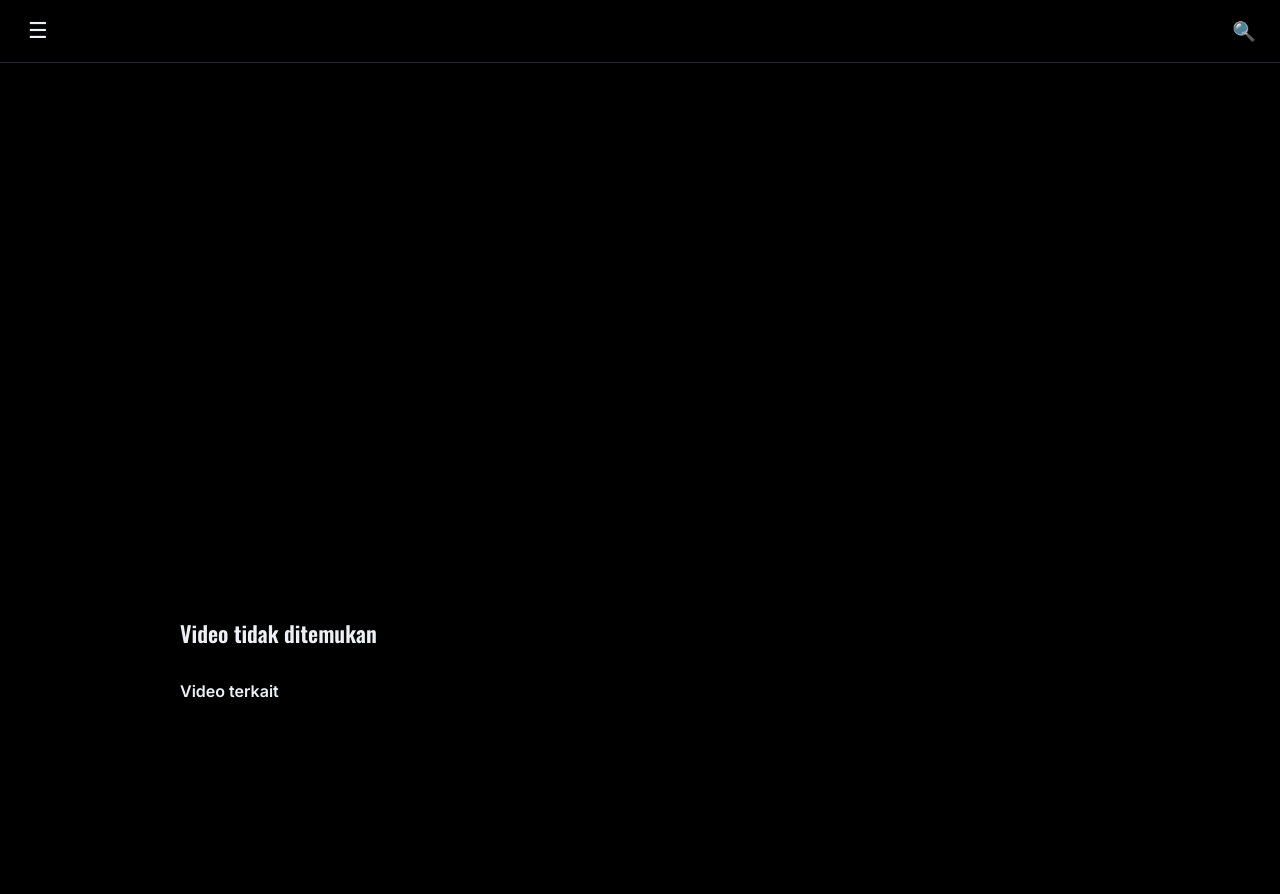
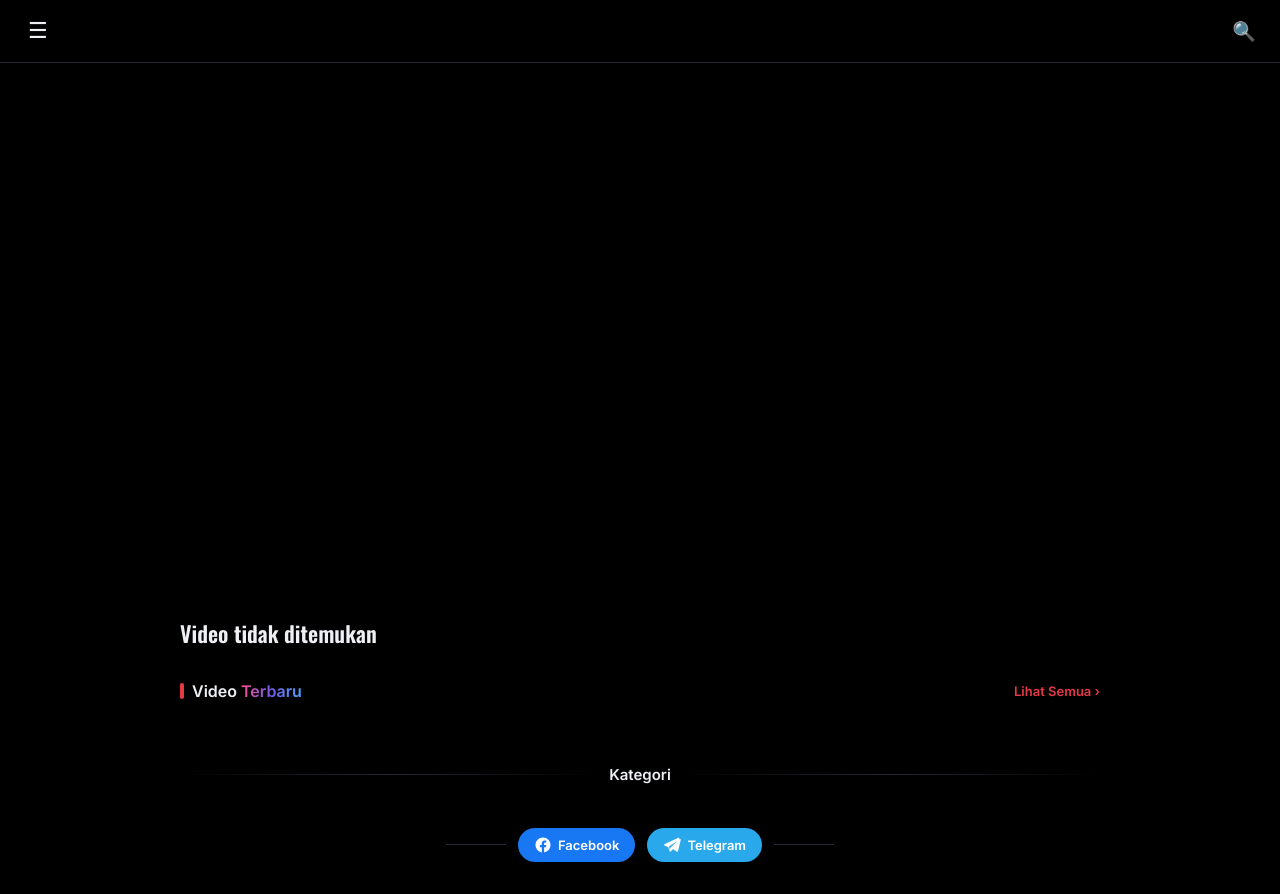
Before and after one commit to alex0402200-art/Hdr-web, a website: page public/player.html in a window 1280 px wide. Before the commit the page ends 800 px from the top, so only its background shows below. Drawn offline with nearby package versions, Linux system fonts and the light colour scheme; no server answers.

Commit message:
Add search functionality and social media links

```diff
--- a/public/player.html
+++ b/public/player.html
@@ -19,7 +19,12 @@
       <div id="sideMenuCategories"></div>
     </div>
   </div>
-  <a href="/" class="icon-btn header-search-btn" aria-label="Cari">&#128269;</a>
+  <div class="player-search-wrap">
+    <button type="button" class="icon-btn header-search-btn" id="searchToggleBtn" aria-label="Cari">&#128269;</button>
+    <form class="player-search-box" id="playerSearchForm">
+      <input type="text" id="playerSearchInput" placeholder="Cari film, series, atau judul...">
+    </form>
+  </div>
 </header>
 
 <div class="player-wrap">
@@ -28,8 +33,30 @@
     <h1 id="videoTitle">Memuat...</h1>
     <div class="video-meta" id="videoMeta"></div>
   </div>
-  <div class="related-title">Video terkait</div>
+
+  <div class="related-header">
+    <div class="related-title"><span class="bar-accent"></span>Video <span class="grad-text">Terbaru</span></div>
+    <a href="/" id="seeAllLink" class="see-all-link">Lihat Semua &#8250;</a>
+  </div>
   <div class="grid" id="relatedGrid"></div>
+
+  <div class="player-categories">
+    <div class="section-divider"><span>Kategori</span></div>
+    <div class="player-categories-pills" id="playerCategoryPills"></div>
+  </div>
+
+  <div class="player-social-footer">
+    <span class="footer-divider-line"></span>
+    <a href="#" id="footerFacebook" class="footer-social-btn fb" target="_blank" rel="noopener">
+      <svg width="18" height="18" viewBox="0 0 24 24" fill="currentColor"><path d="M22 12c0-5.5-4.5-10-10-10S2 6.5 2 12c0 5 3.7 9.1 8.4 9.9v-7H7.9V12h2.5V9.8c0-2.5 1.5-3.9 3.8-3.9 1.1 0 2.2.2 2.2.2v2.5h-1.3c-1.2 0-1.6.8-1.6 1.6V12h2.8l-.4 2.9h-2.4v7C18.3 21.1 22 17 22 12z"/></svg>
+      Facebook
+    </a>
+    <a href="#" id="footerTelegram" class="footer-social-btn tg" target="_blank" rel="noopener">
+      <svg width="18" height="18" viewBox="0 0 24 24" fill="currentColor"><path d="M21.9 4.3c.3-1.2-.9-2.2-2-1.7L2.4 10.5c-1.2.5-1.1 2.2.1 2.6l4.5 1.5 1.7 5.4c.3.9 1.5 1.1 2.1.3l2.5-3.1 4.6 3.4c.9.6 2.1.1 2.3-1l3.7-15.3zM8.3 13.6l9.5-6c.2-.1.4.2.2.3l-7.9 7.3c-.3.3-.5.7-.6 1.1l-.3 2.3-1-4c-.1-.4 0-.8.1-1z"/></svg>
+      Telegram
+    </a>
+    <span class="footer-divider-line"></span>
+  </div>
 </div>
 
 <script src="/app.js"></script>
```
